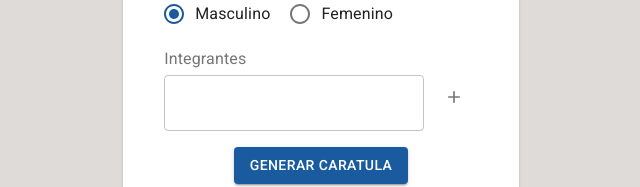
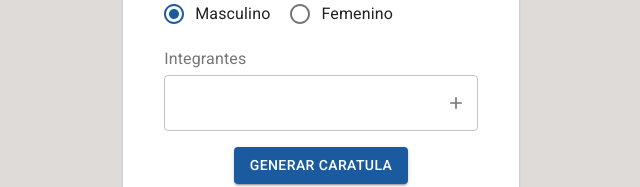
Before and after one commit to oscaramos/caratulas-ucsp, a React (Create React App) app: page / in a window 1280 px wide. Shown: the part 439-626 px from the top of the page, without its empty margins (319-959 px from the left). Built offline with nearby package versions, Linux system fonts and the light colour scheme.

Commit message:
Remove rank and comment sections + Change Textfield Input buttons + Some refactor

```diff
--- a/src/App.js
+++ b/src/App.js
@@ -1,6 +1,4 @@
 import React, { useState } from "react";
-import { makeStyles } from "@material-ui/core/styles";
-import { fetchGenerateCover, sendMessageToBackend } from "./api";
 
 import TextField from "@material-ui/core/TextField";
 import Button from "@material-ui/core/Button";
@@ -17,14 +15,15 @@ import AddIcon from '@material-ui/icons/Add';
 import RemoveIcon from '@material-ui/icons/Remove';
 import IconButton from "@material-ui/core/IconButton";
 import Autocomplete from '@material-ui/lab/Autocomplete';
-import Rating from "@material-ui/lab/Rating";
 import CircularProgress from "@material-ui/core/CircularProgress";
+import InputAdornment from "@material-ui/core/InputAdornment";
+import { makeStyles } from "@material-ui/core/styles";
 
-const debug = false;
+import { fetchGenerateCover } from "./api";
 
 const defaultData = {
   career: {
-    value: debug ? "Ciencia de la Computación" : "Ciencia de la Computación",
+    value: "Ciencia de la Computación",
     label: "Carrera",
     options: [
       "Ciencia de la Computación",
@@ -43,31 +42,31 @@ const defaultData = {
     ]
   },
   course: {
-    value: debug ? "Microprocessors" : "",
+    value: "",
     label: "Curso"
   },
   work: {
-    value: debug ? "Real final job" : "",
+    value: "",
     label: "Nombre del trabajo"
   },
   semester: {
-    value: debug ? "VIII Semester" : "",
+    value: "",
     label: "Semestre",
     options: ["Semestre I", "Semestre II", "Semestre II", "Semestre IV", "Semestre V"
       , "Semestre VI", "Semestre VII", "Semestre VIII", "Semestre IX", "Semestre X"
       , "Semestre XI", "Semestre XII", ""]
   },
   year: {
-    value: debug ? "2020-1" : "2020-1",
+    value: "2020-1",
     label: "Año"
   },
   gender: {
-    value: debug ? "M" : "M",
+    value: "M",
     radio: { "M": "Masculino", "F": "Femenino" },
     label: "Género"
   },
   names: {
-    value: debug ? ["Oscar Daniel Ramos Ramirez"] : [""],
+    value: [""],
     label: "Integrantes"
   }
 };
@@ -126,7 +125,6 @@ const RadiosView = ({ data, field, handleRadioChange }) => (
 )
 
 
-
 function App() {
   const classes = useStyles();
 
@@ -135,15 +133,6 @@ function App() {
 
   const [isFetchingCover, setIsFetchingCover] = useState(false);
   const [clickedGenerate, setClickedGenerate] = useState(false);
-
-  const [rank, setRank] = useState(0);
-  const [isHiddenRank, setIsHiddenRank] = useState(true);
-
-  const [commentary, setCommentary] = useState("");
-  const [isHiddenCommentary, setIsHiddenCommentary] = useState(true);
-
-  const [extraBottomText, setExtraBottomText] = useState("");
-
 
   const generateCover = () => {
     const convertToDataApi = data =>
@@ -157,22 +146,15 @@ function App() {
       return empties.length === 0;
     };
 
-    const showRank = (milliseconds) => {
-      setTimeout(() => {
-        setIsHiddenRank(false);
-      }, milliseconds);
-    }
-
     setClickedGenerate(true);
-    if(allFieldsAreFilled()) {
-      showRank(3000);
+    if (allFieldsAreFilled()) {
       setIsFetchingCover(true);
       fetchGenerateCover(convertToDataApi(data))
         .then(pdfUrl => {
           setUrl(pdfUrl);
           setIsFetchingCover(false);
         })
-        .catch(error => {
+        .catch(() => {
           alert("Error: Servidor posiblemente apagado\n" +
             "Solución: Esperar de 1 a 2 minutos y volver a generar una carátula");
           setIsFetchingCover(false);
@@ -204,23 +186,6 @@ function App() {
     setData({ ...data, names: { ...data.names, value: removeNameFromData(data.names.value) } })
   }
 
-  const handleRank = (event, newRank) => {
-    if(!newRank) return;
-    setRank(newRank);
-    setTimeout(() => {
-      setIsHiddenRank(true);
-      setIsHiddenCommentary(false);
-    }, 3000)
-
-    sendMessageToBackend(`Estrellas ${newRank}`);
-  }
-
-  const handleSendCommentary = () => {
-    sendMessageToBackend(commentary);
-    setIsHiddenCommentary(true);
-    setExtraBottomText("¡Gracias por comentar!");
-  }
-
   return (
     <Container maxWidth='xs' className={classes.root}>
       <Paper>
@@ -238,14 +203,14 @@ function App() {
               onChange={(event, value) => handleDataChange('career', value)}
               renderInput={(params) =>
                 <TextFieldView {...params} name='career' label={data['career'].label}
-                               error={clickedGenerate && !data['career'].value}/>
+                               error={clickedGenerate && !data['career'].value} />
               }
             />
           </Grid>
           <Grid item className={classes.itemContainer}> {/*----- Course -----*/}
             <TextFieldView name='course' value={data['course'].value} label={data['course'].label}
                            onChange={(event) => handleDataChange('course', event.target.value)}
-                           error={clickedGenerate && !data['course'].value}/>
+                           error={clickedGenerate && !data['course'].value} />
           </Grid>
           <Grid item className={classes.itemContainer}> {/*----- Work -----*/}
             <TextFieldView name='work' value={data['work'].value} label={data['work'].label}
@@ -261,14 +226,14 @@ function App() {
                   onChange={(event, value) => handleDataChange('semester', value)}
                   renderInput={(params) =>
                     <TextFieldView {...params} name='semester' label={data['semester'].label}
-                                   error={clickedGenerate && !data['semester'].value}/>
+                                   error={clickedGenerate && !data['semester'].value} />
                   }
                 />
               </Grid>
               <Grid item className={classes.yearInput}>
                 <TextFieldView key='year' name='year' value={data['year'].value} label={data['year'].label}
                                onChange={(event) => handleDataChange('year', event.target.value)}
-                               error={clickedGenerate && !data['year'].value}/>
+                               error={clickedGenerate && !data['year'].value} />
               </Grid>
             </Grid>
           </Grid>
@@ -280,16 +245,17 @@ function App() {
           <Grid item className={classes.itemContainer}> {/*----- Names -----*/}
             <FormLabel component='legend'>Integrantes</FormLabel>
             <div style={{ width: "100%", height: "0.5em" }} />
-            <Grid container spacing={1}>
             {
               data['names'].value.map((name, idx) =>
                 <React.Fragment key={idx}>
-                    <Grid item sm={10} key={idx+"1"}>
                   <TextFieldView name='names' value={name}
                                  onChange={handleNamesInput(idx)}
-                                     error={clickedGenerate && !data['names'].value}/>
-                    </Grid>
-                    <Grid item sm={2} key={idx+"2"} style={{ textAlign: "left" }}>
+                                 error={clickedGenerate && !data['names'].value}
+                                 fullWidth
+                                 InputProps={{
+                                   endAdornment:
+                                     <InputAdornment position='end'>
+                                       {/*----- The last name has plus button, the others has minus butoton*/}
                                        {
                                          (idx === data['names'].value.length - 1 ?
                                            <IconButton aria-label='add name' onClick={addName}>
@@ -300,11 +266,12 @@ function App() {
                                              <RemoveIcon fontSize='small' />
                                            </IconButton>)
                                        }
-                    </Grid>
+                                     </InputAdornment>
+                                 }}
+                  />
                 </React.Fragment>
               )
             }
-            </Grid>
           </Grid>
           {" "}
           {/*----- User interactions -----*/}
@@ -315,46 +282,12 @@ function App() {
           </Grid>
           <Grid item> {/*----- Link -----*/}
             {
-              !isFetchingCover?
+              !isFetchingCover ?
                 <a href={url}>{url}</a>
                 :
                 <CircularProgress />
             }
           </Grid>
-          {" "}
-          {/*-----Ranking-----*/}
-          {!isHiddenRank?
-            <Grid item>
-              <Rating name='pristine' value={rank} onChange={handleRank} />
-            </Grid>
-            :
-            <React.Fragment />
-          }
-          {/*-----Commentary-----*/}
-          {
-            !isHiddenCommentary?
-              <React.Fragment>
-                <Grid item>
-                  <TextField value={commentary} label="¿Algún comentario?" onChange={(event) => setCommentary(event.target.value)} />
-                </Grid>
-                <Grid item>
-                  <Button variant='contained' color='secondary' onClick={handleSendCommentary}>
-                    Enviar
-                  </Button>
-                </Grid>
-              </React.Fragment>
-              :
-              <React.Fragment />
-          }
-          {/*-----Extra Bottom Text-----*/}
-          {
-            extraBottomText?
-              <Grid item>
-                {extraBottomText}
-              </Grid>
-              :
-              <React.Fragment />
-          }
         </Grid>
       </Paper>
     </Container>
--- a/src/theme.js
+++ b/src/theme.js
@@ -40,6 +40,14 @@ const theme = createMuiTheme({
       color: `${arcBlue}`,
       lineHeight: 1.5
     }
+  },
+  //MuiOutlinedInput-adornedEnd
+  overrides: {
+    MuiOutlinedInput: {
+      adornedEnd: {
+        paddingRight: 0
+      }
+    }
   }
 });
 
```
Also changed, not shown: 1 other file (tests, documents, lock files or other folders). Lines whose indentation alone changed are shown as unchanged.
